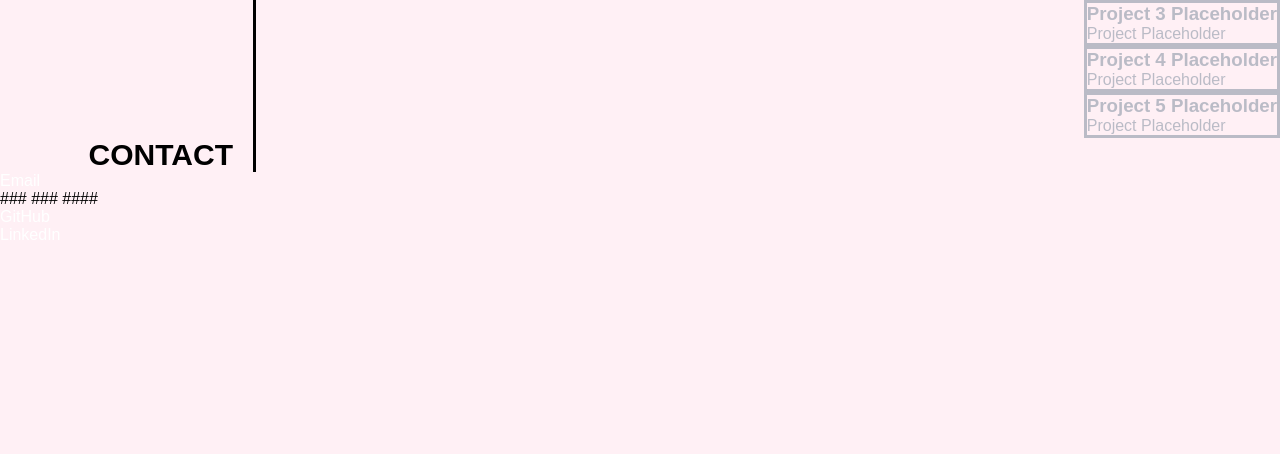
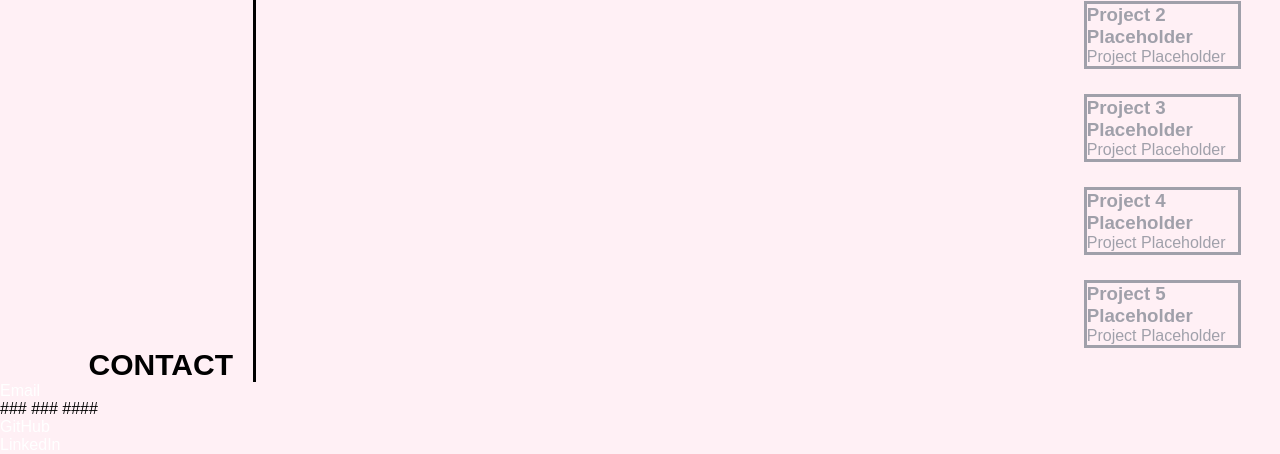
Before and after one commit to thitareep/Module2-Challenge, a plain HTML site: page index.html in a window 1280 px wide. Shown: the part 755-1209 px from the top of the page. Before the commit the page ends 999 px from the top, so only its background shows below. Drawn offline with Linux system fonts and the light colour scheme.

Commit message:
added smooth scrolling

```diff
--- a/Assets/css/style.css
+++ b/Assets/css/style.css
@@ -1,8 +1,14 @@
+/* Global Styling */
 * {
     margin: 0;
     padding: 0;
     box-sizing: border-box;
     font-family: Arial, Helvetica, sans-serif;
+}
+
+/* Smooth scrolling effect for page */
+html {
+    scroll-behavior: smooth;
 }
 
 body {
@@ -140,16 +146,16 @@ p {
 }
 
 .work-grid {
-    width: 60%;
+    width: 80%;
     display: grid;
     grid-template-columns: repeat (2,1fr);
     grid-template-rows: repeat(4,1fr);
-    gap: 15px;
+    gap: 25px;
 }
 
 .work {
     border: solid;
-    color: lightslategray;
+    color: rgb(67, 83, 98);
     display: flex;
     justify-content: flex-end;
     align-items: flex-end;
--- a/index.html
+++ b/index.html
@@ -74,7 +74,7 @@
 
                 <!-- Photo Grid With Projects Here -->
                 <div class="work-grid-wrapper">
-                    <div class="grid">
+                    <div class="work-grid">
 
                     <!-- Project 1 Placeholder-->
                         <a href="link" target="_blank" class="work">
```
